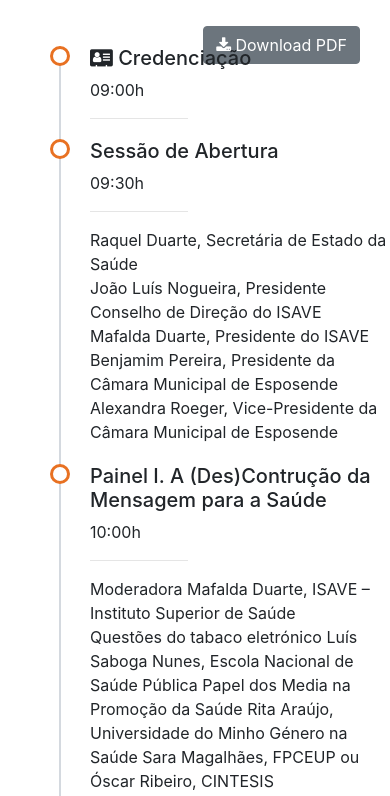
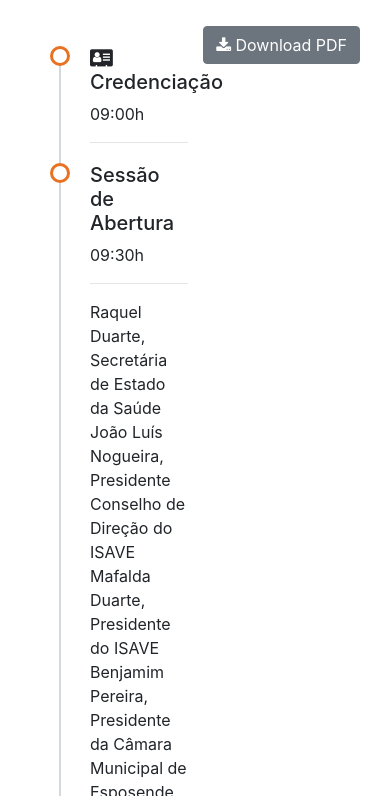
Before and after one commit to rpedro10/esposende, a plain HTML site: page programa.html in a window 390 px wide. Shown: the part 283-1079 px from the top of the page. Drawn offline with nearby package versions, Linux system fonts and the light colour scheme.

Commit message:
fixed bug in homepage side scroll, removed css for mobile program

```diff
--- a/css/style.css
+++ b/css/style.css
@@ -13,42 +13,6 @@
   }
   */
 
-  @media only screen and (max-width: 600px) {
-    ul.timeline {
-      list-style-type: none;
-      position: relative;
-    }
-    ul.timeline:before {
-      content: ' ';
-      background: #d4d9df;
-      display: inline-block;
-      position: absolute;
-      left: 10px;
-      width: 2px;
-      height: 100%;
-      z-index: 400;
-    }
-    ul.timeline > li {
-      margin: 20px 0;
-      padding-left: 5px;
-    }
-    ul.timeline > li:before {
-      content: ' ';
-      background: white;
-      display: inline-block;
-      position: absolute;
-      border-radius: 50%;
-      border: 3px solid #e87122;
-      left: 5px;
-      width: 20px;
-      height: 20px;
-      z-index: 400;
-    }
-     p,h5{
-      width:300px;
-    }
-
-  }
   #navbar{
     background-color: rgba(0, 0, 0, 0.2);
 
```
Also changed, not shown: index.html (+3 -4 lines).
